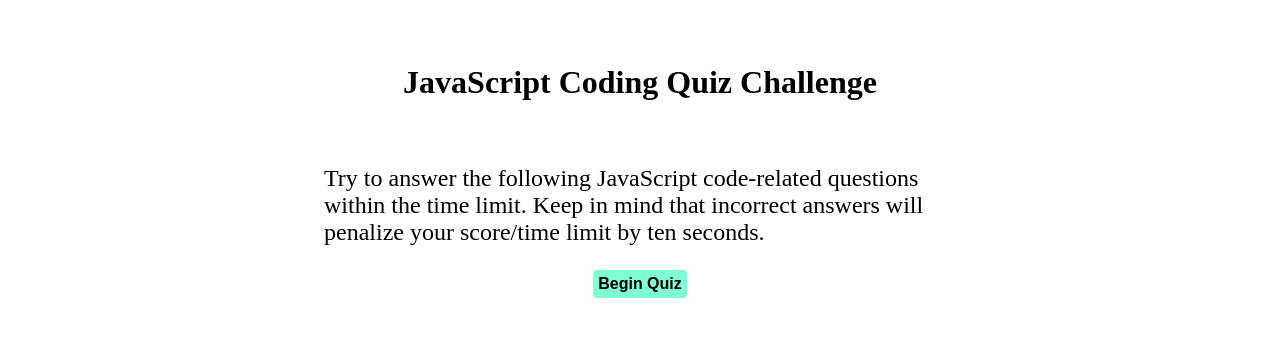
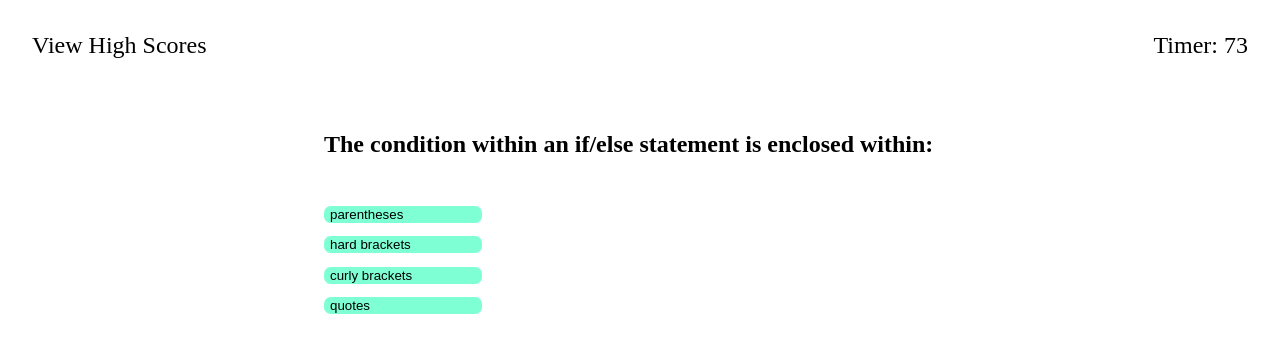
Before and after one commit to theboss1485/javascript-code-quiz-webpage, a plain HTML site: page index.html in a window 1280 px wide. Both pictures are taken after a click on the button "Begin Quiz". Drawn offline with Linux system fonts and the light colour scheme.

Commit message:
Added Logic to Enable Completion of Quiz

```diff
--- a/assets/css/style.css
+++ b/assets/css/style.css
@@ -1,6 +1,10 @@
 h1{
     margin: 2em auto;
     width: fit-content;
+}
+
+header{
+    display: flex;
 }
 
 p{
@@ -8,8 +12,42 @@ p{
 
 }
 
+button{
+    display: block;
+    margin: auto;
+}
+
 button:hover{
     cursor:pointer
+}
+
+.answerButtons{
+
+    background-color: aquamarine;
+    border: none;
+    text-align: left;
+    margin: 1em 0;
+    border-radius: 0.5em;
+    width: 50%
+}
+
+.margin-2{
+    width: 50%;
+    margin: auto;
+    text-align: left;
+}
+
+#answers{
+    display: block;
+    text-align: left;
+    width: 50%;
+
+}
+
+#all-done-heading{
+    margin: 2em auto 2em 0;
+    text-align: left;
+    width: 50%;
 }
 
 #begin-button{
@@ -21,7 +59,10 @@ button:hover{
     font-weight: bold;
     margin: auto;
     padding: 5px;
+}
 
+.display-none{
+    display: none;
 }
 
 #introduction{
@@ -29,9 +70,40 @@ button:hover{
     margin: auto;
 }
 
+#question{
+    margin: 2em auto 2em 0;
+    text-align: left;
+}
+
+#question-answers-and-validation-string{
+    margin: auto;
+}
+
+#submit-initials{
+    display: inline;
+}
+
+.slignt-left-margin{
+    margin-left: 0.5em;
+}
+
+#timer{
+    width: fit-content;
+    margin-left: auto;
+    margin-right: 1em;
+}
+
+#view-high-scores {
+    margin-left: 1em;
+}
+
 @media screen and (max-width: 700px){
     #introduction{
         width: 80%;
+    }
+
+    #answers {
+        width: 75%;
     }
 
 }
--- /dev/null
+++ b/assets/javascript/quiz-logic.js
@@ -0,0 +1,129 @@
+function countdown(){
+    var secondsRemaining = 75;
+
+    document.getElementById("timer").textContent = "Timer: " + secondsRemaining;
+
+    secondsRemaining--;
+
+    interval = setInterval(function(){
+
+        document.getElementById("timer").textContent = "Timer: " + secondsRemaining;
+
+
+
+        if(secondsRemaining === 0){
+            clearInterval(interval)
+            enterHighScore();
+            return;
+
+        }
+
+        secondsRemaining--;
+
+    }, 1000)
+
+    generateQuestion();
+
+}
+
+function generateQuestion(){
+
+    var introductoryHeader = document.getElementById("introductory-header");
+    var introduction = document.getElementById("introduction")
+
+    if(introductoryHeader.style.display !== "none"  || introduction.style.display !== "none"){
+
+        introductoryHeader.style.display = "none";
+        introduction.style.display = "none";
+    }
+
+    document.getElementById("question-answers-and-validation-string").style.display = "block";
+    var randomNumberBetweenZeroAndOne = Math.random();
+        var randomNumberUpToArrayLength = (Math.floor(randomNumberBetweenZeroAndOne * quizQuestions.length));
+        questionId = populateArray()[randomNumberUpToArrayLength];
+        document.getElementById("question").textContent = quizQuestions[questionId].question;
+
+        for(var answerCounter = 1; answerCounter <= 4; answerCounter++){
+                document.getElementById("answer-" + answerCounter).textContent = quizQuestions[questionId].choices[answerCounter - 1];
+        }
+
+    questionsRemaining--;
+}
+
+function populateArray(){
+    var arrayIndexes = [];
+    for(var counter = 0; counter < quizQuestions.length; counter++){
+        arrayIndexes.push(counter);
+    }
+
+    return arrayIndexes;
+}
+
+function answerClicked(event){
+    var correct = false;
+    if(event.currentTarget){
+        if (event.currentTarget === answerOneButton){
+            if(answerOneButton.textContent === quizQuestions[questionId].answer){
+                correct = true;
+            }
+
+        } else if(event.currentTarget === answerTwoButton){
+            if(answerTwoButton.textContent === quizQuestions[questionId].answer){
+                correct = true;
+            }
+        } else if(event.currentTarget === answerThreeButton){
+            if(answerThreeButton.textContent === quizQuestions[questionId].answer){
+                correct = true;
+            }
+        } else if(event.currentTarget === answerFourButton){
+            if(answerFourButton.textContent === quizQuestions[questionId].answer){
+                correct = true;
+            }
+        }
+    }
+
+    var validation = document.getElementById("validation-string")
+
+    if(correct === true){
+        validation.textContent = "Correct!";
+    } else {
+        validation.textContent = "Wrong!"
+    }
+
+    if(questionsRemaining > 0){
+        generateQuestion();
+    } else {
+        clearInterval(interval);
+        enterHighScore();
+    }
+}
+
+function enterHighScore(){
+
+    document.getElementById("enter-initials").style.display = "block";
+    document.getElementById("question-answers-and-validation-string").style.display = "none";
+
+}
+
+function displayHighScores(){
+
+}
+
+
+
+
+var beginButton = document.getElementById("begin-button");
+var answerOneButton = document.getElementById("answer-1");
+var answerTwoButton = document.getElementById("answer-2");
+var answerThreeButton = document.getElementById("answer-3");
+var answerFourButton = document.getElementById("answer-4");
+beginButton.addEventListener("click", countdown);
+answerOneButton.addEventListener('click', answerClicked);
+answerTwoButton.addEventListener('click', answerClicked);
+answerThreeButton.addEventListener('click', answerClicked);
+answerFourButton.addEventListener('click', answerClicked);
+
+var arrayIndexes = populateArray();
+var questionId = 0;
+var questionsRemaining = 10;
+var interval = undefined;
--- /dev/null
+++ b/assets/javascript/quiz-questions.js
@@ -0,0 +1,74 @@
+var quizQuestions = [
+    {
+        id: 0,
+        question: "Commonly used data types do NOT include:",
+        choices: ["strings", "booleans", "alerts", "numbers"],
+        answer:  "alerts"
+    },
+    {
+        id: 1,
+        question: "The condition within an if/else statement is enclosed within:",
+        choices: ["parentheses", "hard brackets", "curly brackets", "quotes"],
+        answer: "parentheses"
+    },
+    {
+        id: 2,
+        question: "What characters denote a single-line comment in JavaScript?",
+        choices: ["<!-- -->", "/* */", "``", "//"],
+        answer: "//"
+    },
+    {
+        id: 3,
+        question: "What characters enclose a multi-line comment in JavaScript?",
+        choices:[ "/* */", "<!-- -->", "``", "| |"],
+        answer: "/* */"
+    },
+    {
+        id: 4,
+        question: "What character(s) represent(s) the logical AND operator in JavaScript",
+        choices:[ "||", "&&", "^", "!"],
+        answer: "&&"
+    },
+    {
+        id: 5,
+        question: "What character(s) represent(s) the logical OR operator in JavaScript",
+        choices:[ "||", "&&", "^", "!"],
+        answer: "||"
+    },
+    {
+        id: 6,
+        question: "What character(s) represent(s) the exclusive-OR (XOR) operator in JavaScript",
+        choices:[ "||", "&&", "^", "!"],
+        answer: "^"
+    },
+    {
+        id: 7,
+        question: "What character(s) represent(s) the logical NOT operator in JavaScript",
+        choices:[ "||", "&&", "!", "^", ],
+        answer: "!"
+    },
+    {
+        id: 8,
+        question: "Suppose we have the following array in JavaScript: var fruits = ['Apples', 'Oranges', 'Peaches'].  What is the index of element 'Peaches'?",
+        choices: ["3", "1", "0", "2"],
+        answer: "2"
+    },
+    {
+        id: 9,
+        question: "A very useful tool used during development for printing content to the debugger is:",
+        choices: ["JavaScript", "console.log()", "Terminal/Bash",  "for loops"],
+        answer: "console.log()"
+    },
+    {
+        id: 10,
+        question: "Arrays in JavaScript can be used to store: ",
+        choices: ["numbers and strings", "other arrays", "booleans",  "all of the above"],
+        answer: "all of the above"
+    },
+    {
+        id: 11,
+        question: "What character represents the modulus (remainder) operator in JavaScript?",
+        choices: ["/", "~", "^", "%"],
+        answer: "%"
+    }
+]
--- a/index.html
+++ b/index.html
@@ -4,18 +4,42 @@
         <meta charset="UTF-8">
         <meta name="viewport" content="width=device-width, initial-scale=1.0">
         <link rel="stylesheet" type="text/css" href="assets/css/style.css">
-        <script src="assets/javascript/script.js"></script>
+        <script src="assets/javascript/quiz-questions.js" defer></script>
+        <script src="assets/javascript/quiz-logic.js" defer></script>
         <title>JavaScript Code Quiz Webpage</title>
     </head>
     <body>
-        <h1>JavaScript Coding Quiz Challenge</h1>
+        <header>
+            <p id="view-high-scores">View High Scores</p>
+            <p id="timer">Timer: 0</p>
+        </header>
+        <h1 id="introductory-header">JavaScript Coding Quiz Challenge</h1>
         <section id="introduction">
             <p>
                 Try to answer the following JavaScript code-related questions within the time limit.  Keep in mind that incorrect
                 answers will penalize your score/time limit by ten seconds.
             </p>
             <button id="begin-button">Begin Quiz</button>
+        </section>
 
+        <section id="question-answers-and-validation-string" class="margin-2 display-none">
+            <h1 id="question"></h1>
+            <section id="answers">
+                <button id="answer-1" class="answerButtons"> </button>
+                <button id="answer-2" class="answerButtons"> </button>
+                <button id="answer-3" class="answerButtons"> </button>
+                <button id="answer-4" class="answerButtons"> </button>
+            </section>
+            <p id="validation-string"></p>
         </section>
+
+        <section id="enter-initials" class="margin-2 display-none">
+            <h1 id="all-done-heading">All Done!</h1>
+            <p></p>
+            <label for="initials-textbox">Enter your initials:</label>
+            <input id="initials-textbox" class="slight-left-margin" type="text" placeholder="Your Initials" maxlength="3">
+            <button id="submit-initials" class="slight-left-margin">Submit</button>
+        </section>
+
     </body>
 </html>
```
Also changed, not shown: assets/javascript/script.js (deleted).
